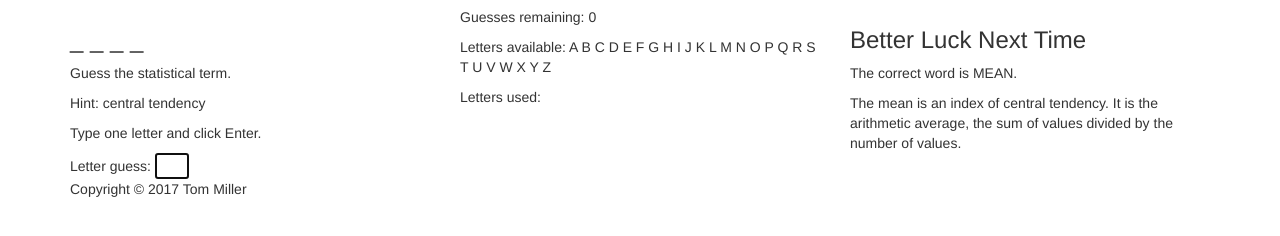
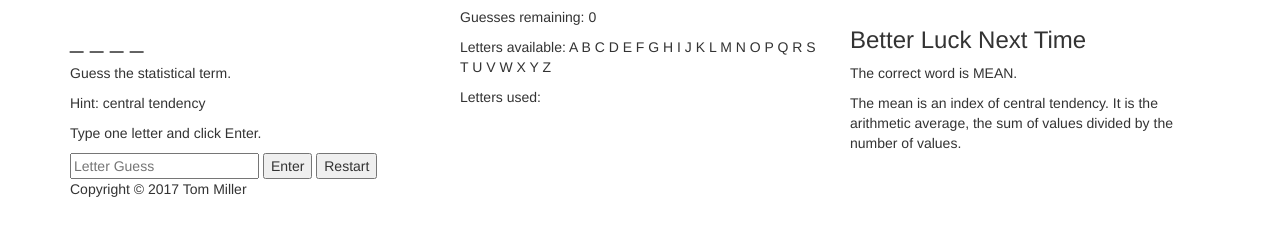
Before and after one commit to tomcali/hangman-game, a plain HTML site: page index.html in a window 1280 px wide. Shown: the part 176-412 px from the top of the page. Drawn offline with nearby package versions, Linux system fonts and the light colour scheme.

Commit message:
three-part form working

```diff
--- a/assets/javascript/game.js
+++ b/assets/javascript/game.js
@@ -118,8 +118,13 @@ document.addEventListener("DOMContentLoaded", function(event) {
          // while (!validResponseSet.has(promptGuessLetter))
 
          // var promptGuessLetter = ''; declare variable outside of anon function
+
          var promptGuessLetter =
              document.getElementById('letterGuess').value;
+         promptGuessLetter.onkeyup = function(){
+            console.log("YES YES YES")
+            }; // end of processing relating to the onkeyup event
+
          // var promptGuessLetter = $('letterGuess').serialize();
 
          // ensure that the DOM has been loaded prior to prompt
@@ -202,6 +207,8 @@ document.addEventListener("DOMContentLoaded", function(event) {
 
      definitionText.innerHTML = selectedTerm['definition'];
 
+
+
 });
 
  // })));
--- a/index.html
+++ b/index.html
@@ -28,11 +28,13 @@
 
                 <p id="hintText"></p>
                 <p id="oneLetterText">Type one letter and click Enter.</p>
-                <form id="letterForm">
-                Letter guess: <input id="letterGuess" name="letterGuess" type="text" size="1" maxlength="1" autofocus> <!--autofocus keeps cursor in text field -->
-                <!-- <p><a id="letterButton" class="btn btn-default" role="button" -->
-                     <!-- href="#" onClick=#>Enter</a></p> -->
-                </form>
+
+ <form id="letterForm">
+    <input type="text" maxlength="1" minlength="1" name="letterGuess" id="letterGuess" placeholder="Letter Guess" />
+    <input id="guess" name="guess" type="submit" value="Enter" />
+    <button id="restart" name="restart" type="button">Restart</button>
+</form>
+
             </div>
             <div class="col-md-4">
                 <p id="guessesRemaining"></p>
```
